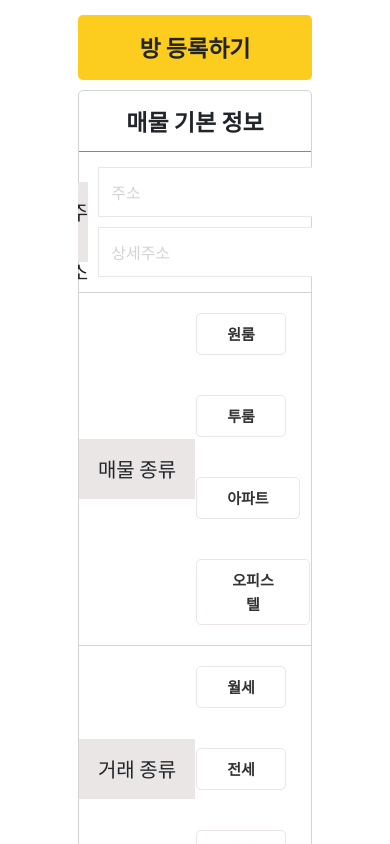
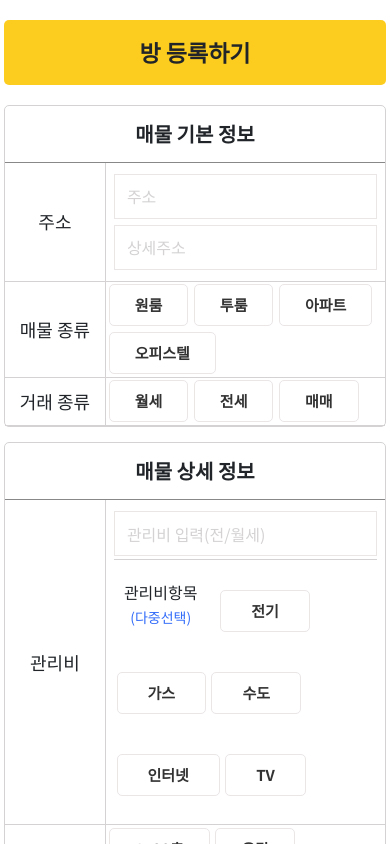
Before and after one commit to kirin059/Register_Room, a React (Create React App) app: page /room/register in a window 390 px wide. Shown: the top 844 px of the page. Built offline with nearby package versions, Linux system fonts and the light colour scheme.

Commit message:
미디어쿼리(mobile/480px 기준) 적용

```diff
--- a/src/component/Detail/Detail.js
+++ b/src/component/Detail/Detail.js
@@ -32,7 +32,9 @@ const Detail = (props) => {
         maintenanceFeeItems: selectedRoom.maintenanceFeeItems,
         pet: selectedRoom.pet,
         canceled: selectedRoom.canceled
-    })
+   })
+
+    console.log(roomInfo)
 
     localStorage.setItem("users", JSON.stringify(roomInfo));
 
--- a/src/component/Detail/Detail.scss
+++ b/src/component/Detail/Detail.scss
@@ -13,7 +13,6 @@ $line_color: rgb(212, 210, 210);
 
 .Detail {
     @extend .default;
-
     .header {
         margin: 10px 0;
         padding: 15px;
@@ -22,7 +21,6 @@ $line_color: rgb(212, 210, 210);
         font-size: 23px;
         font-weight: 700;
     }
-
     .main_info {
         display: flex;
         justify-content: center;
@@ -30,24 +28,20 @@ $line_color: rgb(212, 210, 210);
         padding: 30px;
         border: 1px solid $line_color;
         border-radius: 5px;
-
         img {
             margin-right: 10px;
             width: 450px;
             cursor: pointer;
         }
-
         .sub_info {
             display: flex;
             flex-direction: column;
             justify-content: space-between;
             margin-left: 50px;
             text-align: left;
-
             p {
                 margin: 0;
             }
-
             .sub_info_top {
                 margin-bottom: 30px;
                 .price {
@@ -55,13 +49,11 @@ $line_color: rgb(212, 210, 210);
                     font-weight: 700;
                 }
             }
-
             .sub_info_main {
                 margin-bottom: 30px;
             }
         }
     }
-
     button {
         margin: 50px 10px 0;
         padding: 15px;
@@ -73,9 +65,39 @@ $line_color: rgb(212, 210, 210);
         cursor: pointer;
         transition: transform 300ms ease;
     }
-
     button:hover {
         transform: scale(0.96);
         cursor: pointer;
     }
 }
+
+@media only screen and (max-width: 480px) {
+    .Detail {
+        margin: 0 1%;
+        .header {
+            margin: 20px 0;
+        }
+        .main_info {
+            display: flex;
+            flex-direction: column;
+            img {
+                margin: 0 auto;
+                width: 350px;
+                cursor: pointer;
+            }
+            .sub_info {
+                display: flex;
+                flex-direction: column;
+                justify-content: space-between;
+                margin: 0;
+                text-align: center;
+                .sub_info_main {
+                    margin-bottom: 20px;
+                }
+            }
+        }
+        button {
+            margin: 50px 10px 50px;
+        }
+    }
+}
--- a/src/component/List/List.js
+++ b/src/component/List/List.js
@@ -15,7 +15,7 @@ const List = (props) => {
     return (
         <div className="List">
             <div className="header">
-                <span onMouseOver={() => { showTab() }}>방 목록 전체보기</span>
+                <span onMouseOver={() => { showTab() }}>방 목록 전체보기 (Tab👆)</span>
             </div>
             <div className="tab_container">
                 <div className="tab">
--- a/src/component/List/List.scss
+++ b/src/component/List/List.scss
@@ -80,3 +80,21 @@ $line_color: rgb(212, 210, 210);
         cursor: pointer;
     }
 }
+
+@media only screen and (max-width: 480px) {
+    .List {
+        margin: 0 1%;
+        .header {
+            margin: 20px 0;
+        }
+        .info_container {
+            height: 70vh;
+        }
+        button {
+            margin: 30px 0 0;
+            .fa-plus-circle {
+                font-size: 60px;
+            }
+        }
+    }
+}
--- a/src/component/Register/Register.js
+++ b/src/component/Register/Register.js
@@ -12,13 +12,7 @@ const Register = (props) => {
 
     let [input, setInput] = useState('');
     let [inputs, setInputs] = useState('');
-
     let { pk } = useParams();
-    let selectedRoom = props.state.find(function(a) {
-        return a.pk == pk;
-    });
-
-
     let [modal, setModal] = useState(false)
 
     function handleMonthly() {
@@ -102,17 +96,19 @@ const Register = (props) => {
 
     useEffect(() => {
         let info = localStorage.getItem('users');
-        if (info == null) { info = [] }
-        else { info = JSON.parse(info) }
-        info.push(pk)
-        info = new Set(info);  // 중복제거
-        info = [...info];
+        if (info == null) {
+            info = [];
+        }
+        else {
+            info = JSON.parse(info);
+        }
 
-        localStorage.setItem('users', JSON.stringify(info))
+        //info.push(pk)
+        //info = new Set(info);  // 중복제거
+        //info = [...info];
+
 
   },[])
-
-
 
     return (
         <div className="Register">
@@ -172,7 +168,7 @@ const Register = (props) => {
                         <div className="category">관리비</div>
                         <div className="content">
                             <input name="maintenance" type="number" placeholder="관리비 입력(전/월세)" />
-                            <div className="content_flex maintenanceFeeItems">
+                            <div className="content_flex maintenanceFeeItems" style={{borderLeft:"none"}}>
                                 <p>관리비항목<br /><span style={{'color':'#326CF9', 'fontSize':'14px'}}>(다중선택)</span></p>
                                 <input type="checkbox" id="select8" name="items" /><label for="select8">전기</label>
                                 <input type="checkbox" id="select9" name="items" /><label for="select9">가스</label>
@@ -193,7 +189,7 @@ const Register = (props) => {
                     <div className="main">
                         <div className="category">방향</div>
                         <div className="content">
-                            <div className="content_flex">
+                            <div className="content_flex" style={{borderLeft:"none"}}>
                                 <input type="radio" id="select16" name="direction"/><label for="select16">EAST(동)</label>
                                 <input type="radio" id="select17" name="direction"/><label for="select17">WEST(서)</label>
                                 <input type="radio" id="select18" name="direction" /><label for="select18">SOUTH(남)</label>
--- a/src/component/Register/Register.scss
+++ b/src/component/Register/Register.scss
@@ -44,16 +44,7 @@ $base_color: rgb(235, 230, 230);
                 .category {
                     max-width: 230px;
                     width: 100%;
-                    max-height: 80px;
-                    height: 100%;
-                    background-color: $base_color;
                     font-size: 20px;
-                    line-height: 3;
-                    p {
-                        margin: 0;
-                        height: 100%;
-                        background-color: $base_color;
-                    }
                 }
                 .content {
                     display: flex;
@@ -61,6 +52,7 @@ $base_color: rgb(235, 230, 230);
                     padding: 10px;
                     width: 100%;
                     flex-wrap: wrap;
+                    border-left: 1px solid $line_color;
                     input {
                         margin: 5px 0;
                         height: 50px;
@@ -76,6 +68,7 @@ $base_color: rgb(235, 230, 230);
                     justify-content: flex-start;
                     flex-wrap: wrap;
                     width: 100%;
+                    border-left: 1px solid $line_color;
                     input[type=radio] {
                         display: none;
                     }
@@ -83,6 +76,8 @@ $base_color: rgb(235, 230, 230);
                         display: inline-block;
                         margin: 20px 1%;
                         padding: 8px 30px;
+                        color: #333;
+                        background-color: #fff;
                         border: 1px solid $base_color;
                         border-radius: 5px;
                         line-height: 24px;
@@ -90,10 +85,6 @@ $base_color: rgb(235, 230, 230);
                         font-weight: bold;
                         font-size: 15px;
                         cursor: pointer;
-                    }
-                    input[type=radio]+label {
-                        color: #333;
-                        background-color: #fff;
                     }
                     input[type=radio]:checked+label {
                         color: #fff;
@@ -166,3 +157,41 @@ $base_color: rgb(235, 230, 230);
         }
     }
 }
+
+@media only screen and (max-width: 480px) {
+    .Register {
+        margin: 0 1%;
+        .header {
+            margin: 20px 0;
+        }
+        form {
+            .info_frame {
+                header {
+                    font-size: 20px;
+                }
+                .main {
+                    .category {
+                        max-width: 100px;
+                        width: 100%;
+                        font-size: 18px;
+                    }
+                    .content {
+                        padding: 8px;
+                        input {
+                            margin: 3px 0;
+                            height: 45px;
+                        }
+                    }
+                    .content_flex {
+                        input[type=radio]+label {
+                            margin: 1% 1%;
+                            padding: 8px 25px;
+                            color: #333;
+                            background-color: #fff;
+                        }
+                    }
+                }
+            }
+        }
+    }
+}
```
